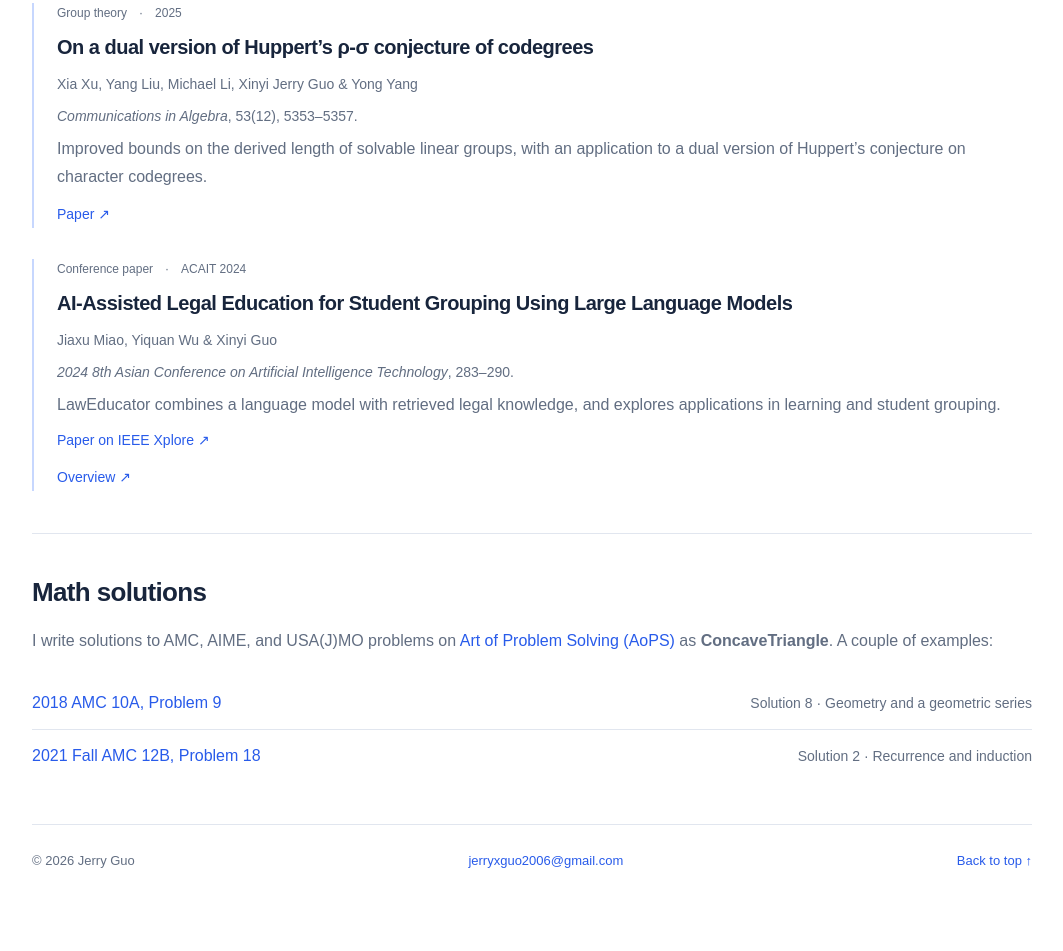
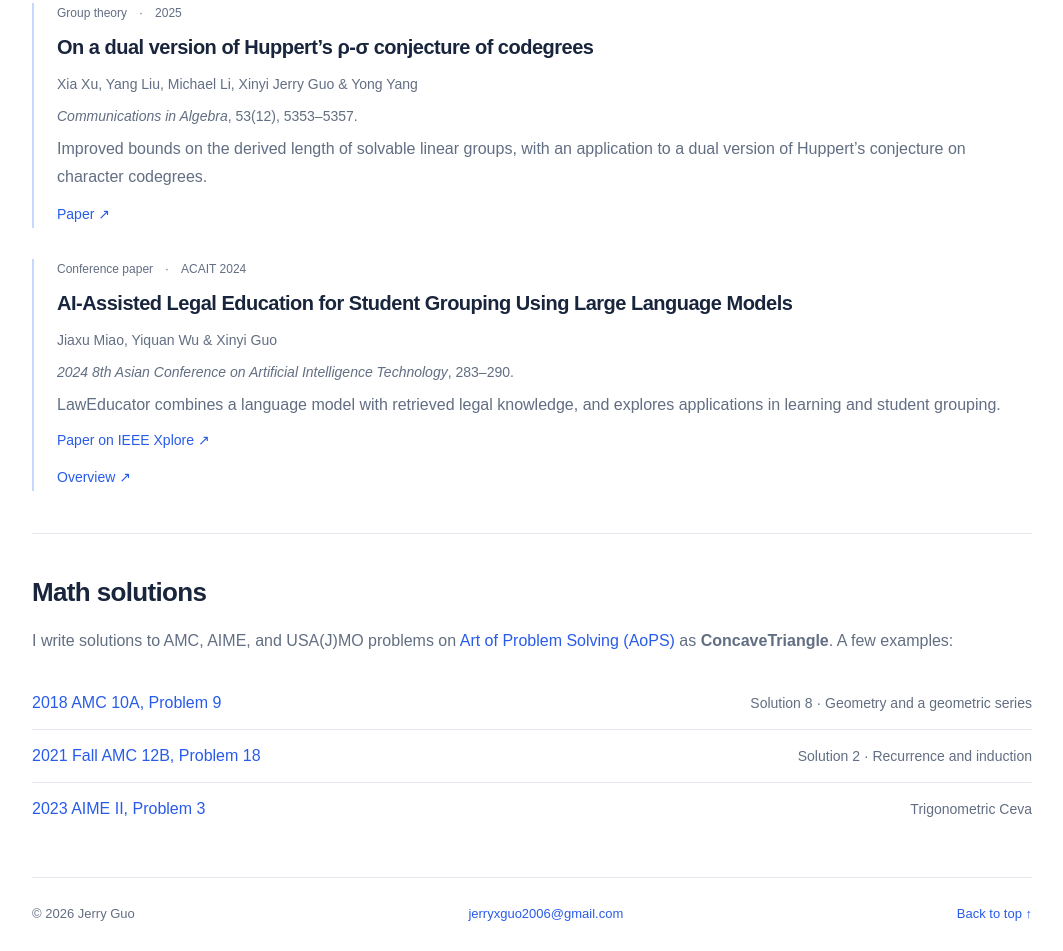
Before and after one commit to ConcaveTriangle/ConcaveTriangle.github.io, a website: page index.html in a window 1280 px wide. Shown: the part 1331-2282 px from the top of the page, without its empty margins (108-1171 px from the left). Before the commit the page ends 2229 px from the top, so only its background shows below. Drawn offline with Linux system fonts and the light colour scheme.

Commit message:
Add signed AIME solution to AoPS section

```diff
--- a/index.html
+++ b/index.html
@@ -61,10 +61,11 @@
     </section>
     <section class="section-wrap content-section aops-section" id="aops" aria-labelledby="aops-title">
       <h2 id="aops-title">Math solutions</h2>
-      <p>I write solutions to AMC, AIME, and USA(J)MO problems on <a href="https://artofproblemsolving.com/community">Art of Problem Solving (AoPS)</a> as <strong>ConcaveTriangle</strong>. A couple of examples:</p>
+      <p>I write solutions to AMC, AIME, and USA(J)MO problems on <a href="https://artofproblemsolving.com/community">Art of Problem Solving (AoPS)</a> as <strong>ConcaveTriangle</strong>. A few examples:</p>
       <ul class="solution-list">
         <li><a href="https://artofproblemsolving.com/wiki/index.php?title=2018_AMC_10A_Problems%2FProblem_9#Solution_8">2018 AMC 10A, Problem 9</a><span>Solution 8 · Geometry and a geometric series</span></li>
         <li><a href="https://artofproblemsolving.com/wiki/index.php/2021_Fall_AMC_12B_Problems/Problem_18#Solution_2">2021 Fall AMC 12B, Problem 18</a><span>Solution 2 · Recurrence and induction</span></li>
+        <li><a href="https://artofproblemsolving.com/wiki/index.php/2023_AIME_II_Problems/Problem_3">2023 AIME II, Problem 3</a><span>Trigonometric Ceva</span></li>
       </ul>
     </section>
   </main>
```
